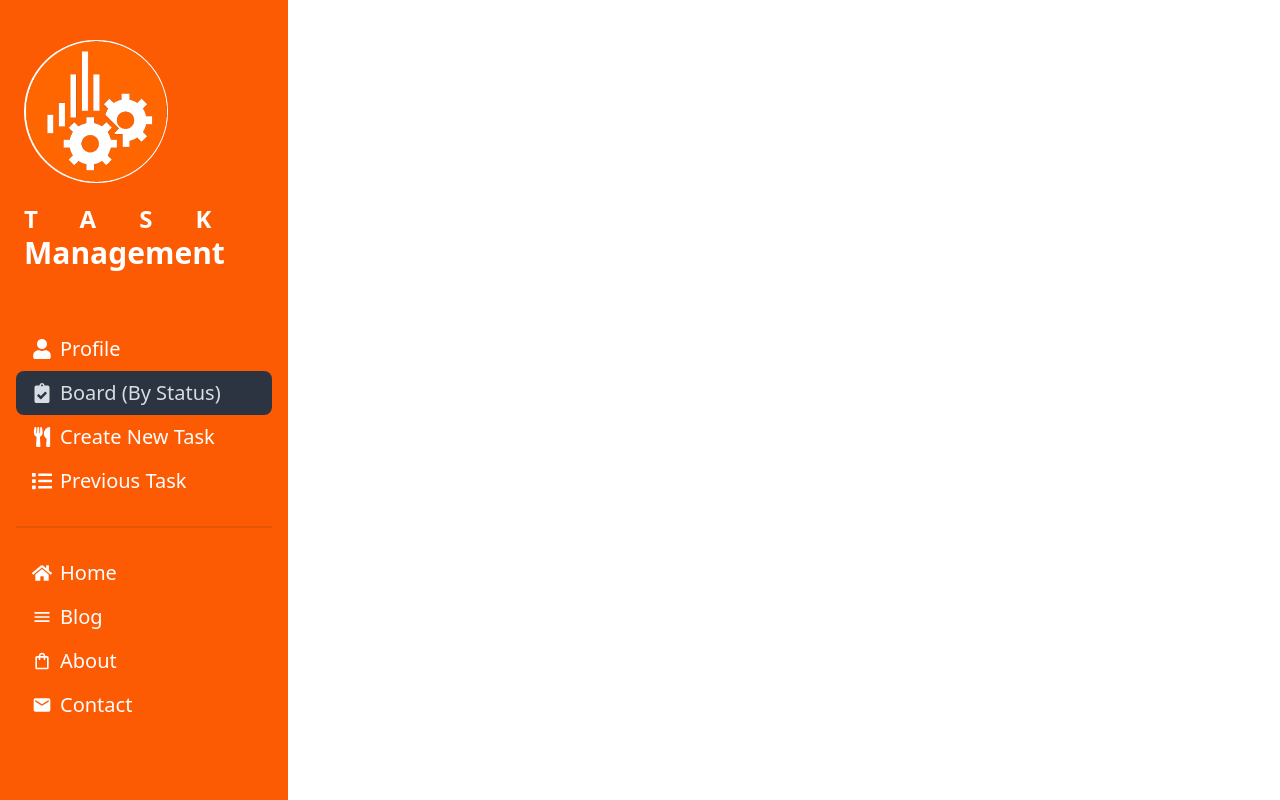
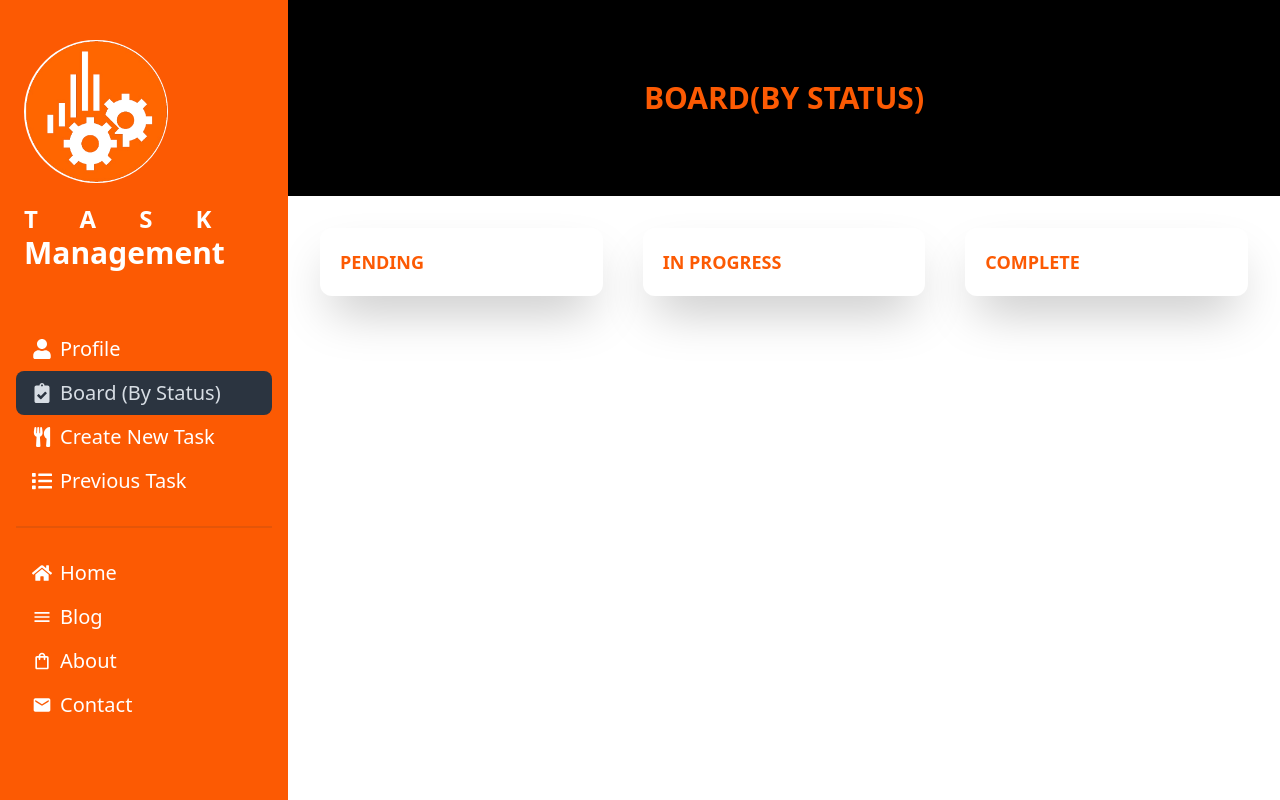
Before and after one commit to jerin-arpa/task-management-platform-client, a React (Vite) app: page /dashboard/board in a window 1280 px wide. Built offline with nearby package versions, Linux system fonts and the light colour scheme; no server answers; sample sign-in values are in the browser's storage.

Commit message:
create board pagetitle and create task title

```diff
--- a/src/Component/DashboardSection/DashboardSection.jsx
+++ b/src/Component/DashboardSection/DashboardSection.jsx
@@ -3,7 +3,7 @@ import PropTypes from 'prop-types';
 const DashboardSection = ({ title }) => {
     return (
         <div className='bg-black text-white'>
-            <h2 className='text-3xl font-bold text-center py-20 uppercase'>{title}</h2>
+            <h2 className='text-3xl font-bold text-center py-20 uppercase text-[#fc5a03]'>{title}</h2>
         </div>
     );
 };
--- a/src/Pages/Dashboard/Board/Board.jsx
+++ b/src/Pages/Dashboard/Board/Board.jsx
@@ -1,9 +1,29 @@
+import DashboardSection from "../../../Component/DashboardSection/DashboardSection";
 
 
 const Board = () => {
     return (
         <div>
+            <DashboardSection
+                title='Board(By Status)'
+            ></DashboardSection>
 
+            <div className="p-8 grid grid-cols-1 lg:grid-cols-3 gap-10">
+                <div className="p-5 shadow-2xl rounded-xl">
+                    <h3 className="text-[#fc5a03]
+                    text-lg font-bold uppercase">Pending</h3>
+                </div>
+
+                <div className="p-5 shadow-2xl rounded-xl">
+                    <h3 className="text-[#fc5a03]
+                    text-lg font-bold uppercase">In Progress</h3>
+                </div>
+
+                <div className="p-5 shadow-2xl rounded-xl">
+                    <h3 className="text-[#fc5a03]
+                    text-lg font-bold uppercase">Complete</h3>
+                </div>
+            </div>
         </div>
     );
 };
--- a/src/Pages/Dashboard/CreateTask/CreateTask.jsx
+++ b/src/Pages/Dashboard/CreateTask/CreateTask.jsx
@@ -1,8 +1,13 @@
+import DashboardSection from "../../../Component/DashboardSection/DashboardSection";
 
 
 const CreateTask = () => {
     return (
         <div>
+            <DashboardSection
+                title='Create Task'
+            ></DashboardSection>
+
 
         </div>
     );
--- a/src/Pages/Dashboard/Profile/Profile.jsx
+++ b/src/Pages/Dashboard/Profile/Profile.jsx
@@ -13,7 +13,7 @@ const Profile = () => {
                 title='Profile'
             ></DashboardSection>
 
-            <div className="flex gap-5 p-10">
+            <div className="flex gap-5 p-8">
                 <img className="w-44 h-44 rounded-full" src={user.photoURL} alt="" />
                 <div className="flex items-center ">
                     <div>
--- a/src/Root/Dashboard.jsx
+++ b/src/Root/Dashboard.jsx
@@ -9,11 +9,11 @@ const Dashboard = () => {
 
     return (
         <div className="flex">
-            <div className="drawer lg:drawer-open w-24 lg:w-72">
+            <div className="drawer lg:drawer-open w-0 lg:w-72">
                 <input id="my-drawer-2" type="checkbox" className="drawer-toggle" />
                 <div className="drawer-content flex flex-col">
                     {/* Page content here */}
-                    <label htmlFor="my-drawer-2" className="btn bg-[#fc5a03] border-0 text-white hover:bg-white hover:text-[#fc5a03] drawer-button lg:hidden">Open drawer</label>
+                    <label htmlFor="my-drawer-2" className="btn bg-[#fc5a03] border-0 text-white hover:bg-white hover:text-[#fc5a03] drawer-button lg:hidden absolute">Open drawer</label>
                 </div>
 
 
```
